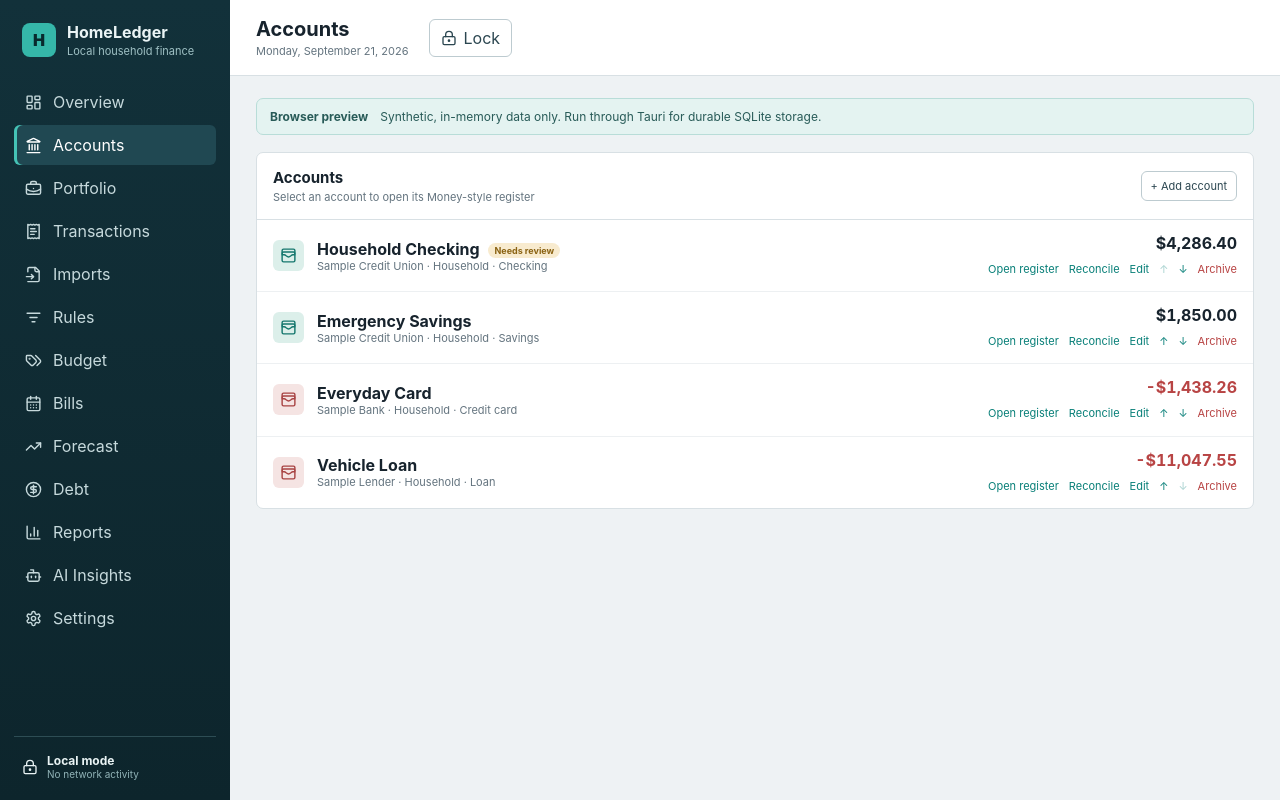
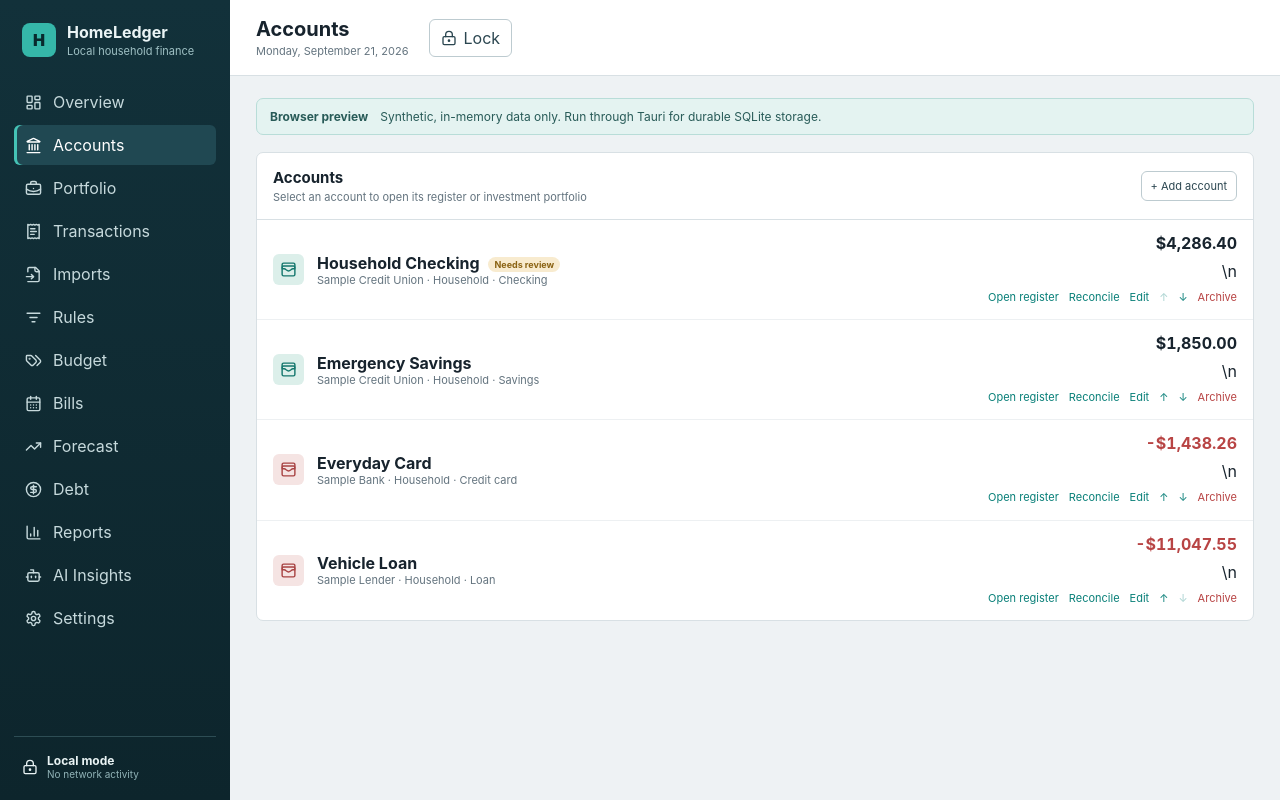
Before and after one commit to khantroll/HomeLedger, a React (Vite) app: page / in a window 1280 px wide. Both pictures are taken after a click on the button "Accounts". Built offline with nearby package versions, Linux system fonts and the light colour scheme.

Commit message:
Clarify investment account destinations

```diff
--- a/src/App.tsx
+++ b/src/App.tsx
@@ -429,7 +429,7 @@ function AccountsPage({
         <div className="panel-heading">
           <div>
             <h2>Accounts</h2>
-            <p>Select an account to open its Money-style register</p>
+            <p>Select an account to open its register or investment portfolio</p>
           </div>
           <button onClick={onAdd}>+ Add account</button>
         </div>
@@ -455,8 +455,7 @@ function AccountsPage({
               <small>{[account.institution, account.ownerLabel, accountTypeLabel(account.type)].filter(Boolean).join(" · ")}</small>
             </div>
             <div className="account-balance">
-              <span className={account.balanceMinor < 0 ? "negative" : ""}>{formatMoney(account.balanceMinor, account.currency)}</span>
-              <div className="account-row-actions">
+              <span className={account.balanceMinor < 0 ? "negative" : ""}>{account.type === "investment" ? "Investment portfolio" : formatMoney(account.balanceMinor, account.currency)}</span>\n              <div className="account-row-actions">
                 <button
                   onClick={(event) => {
                     event.stopPropagation();
```
